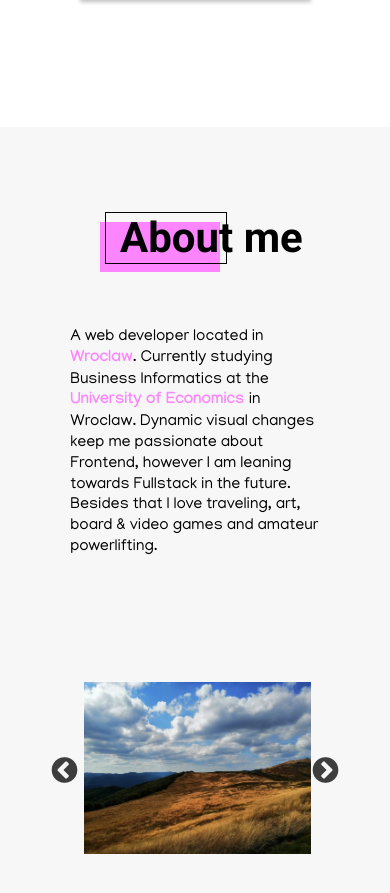
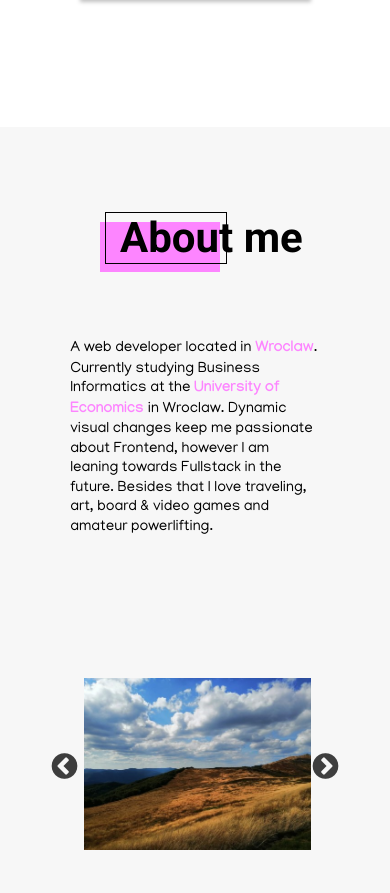
Before and after one commit to mecies/me, a React (Create React App) app: page / in a window 390 px wide. Shown: the part 1561-2454 px from the top of the page. Built offline with nearby package versions, Linux system fonts and the light colour scheme.

Commit message:
overlaping font fix

```diff
--- a/src/style/AboutMe/AboutMe.css
+++ b/src/style/AboutMe/AboutMe.css
@@ -116,10 +116,11 @@
     .aboutme-description {
         width: 80%;
         top: 0px;
+        font-size: 15px;
     }
 
     .aboutme-left {
-
+        font-size: 13px;
         width: 80%;
     }
 }
```
